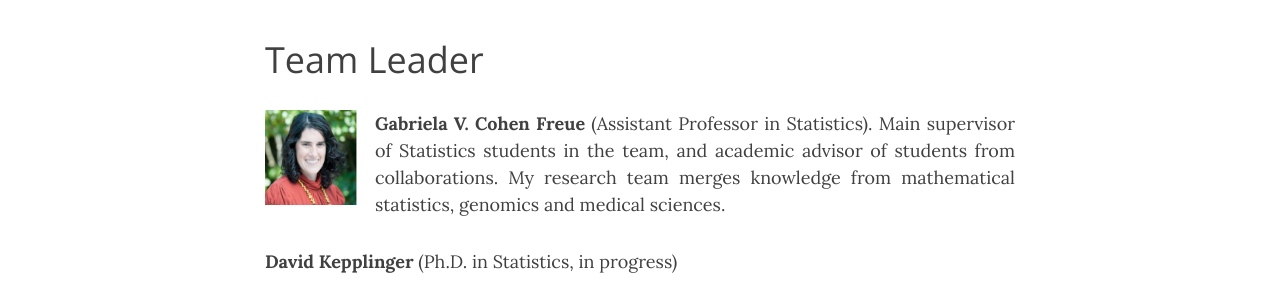
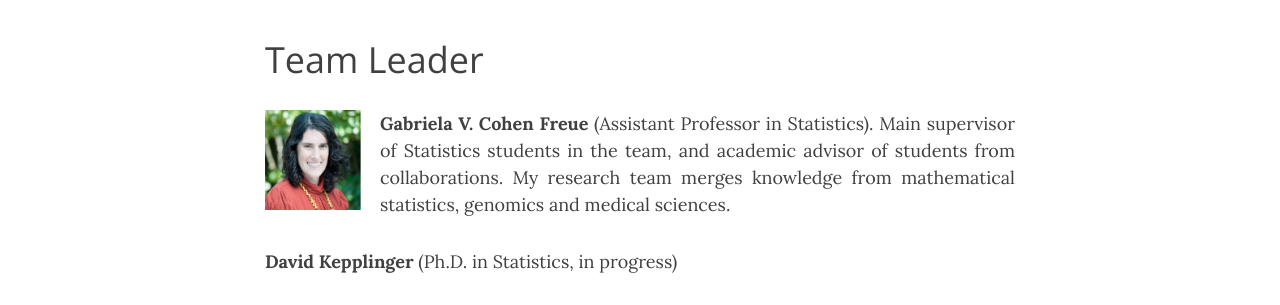
Before and after one commit to gcohenfr/gcohenfr.github.io, a Jekyll site: the page built from team.md, in a window 1280 px wide. Shown: the part 228-533 px from the top of the page. Built offline with Jekyll 4.4.1, drawn with Linux system fonts in a browser that asks for light colours; nearby versions of some CDN libraries.

Commit message:
Update team.md

```diff
--- a/team.md
+++ b/team.md
@@ -5,7 +5,7 @@ title: Team Members
 
 # Team Leader
 
-<img style="float: left;" src="/img/me.png" height="95" width="110"> **Gabriela V. Cohen Freue** (Assistant Professor in Statistics). Main supervisor of Statistics students in the team, and academic advisor of students from collaborations. My research team merges knowledge from mathematical statistics, genomics and medical sciences.
+<img style="float: left;" src="/img/me.png" height="100" width="115"> **Gabriela V. Cohen Freue** (Assistant Professor in Statistics). Main supervisor of Statistics students in the team, and academic advisor of students from collaborations. My research team merges knowledge from mathematical statistics, genomics and medical sciences.
 
 
 **David Kepplinger** (Ph.D. in Statistics, in progress)
```
